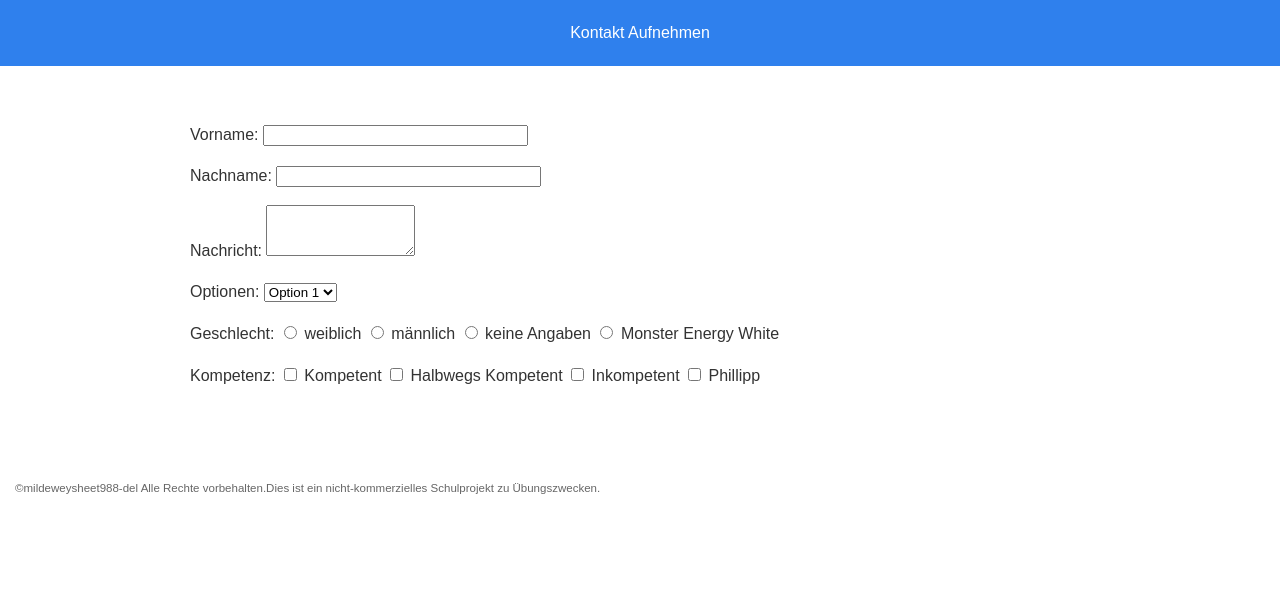
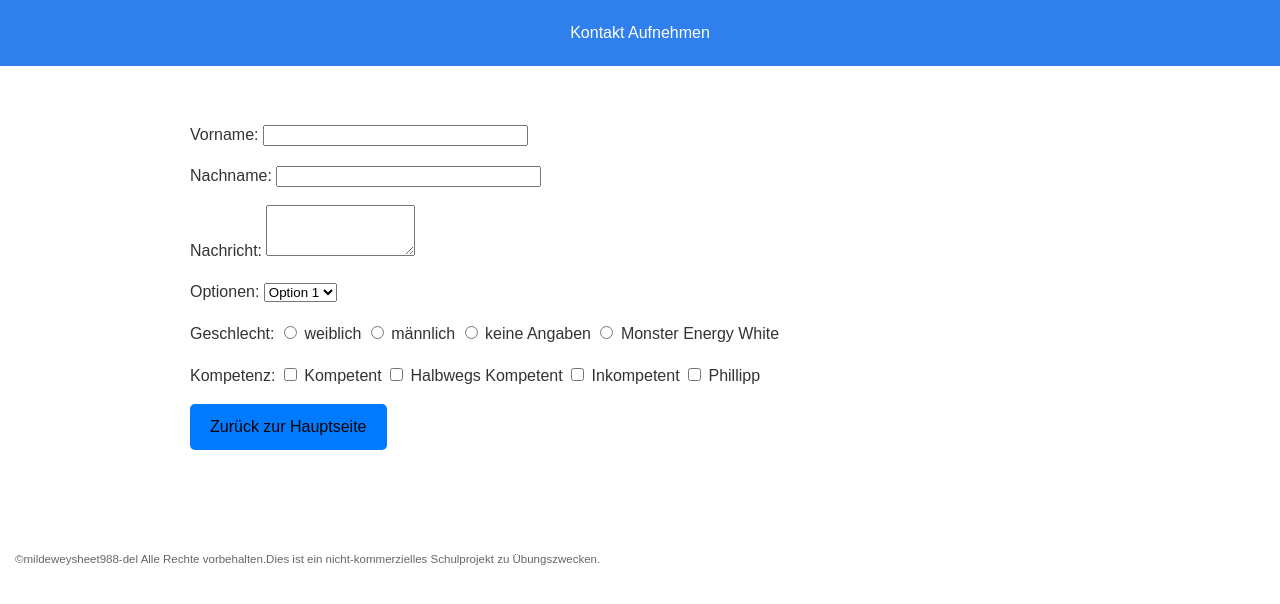
Before and after one commit to mildeweysheet988-del/IMT-Leck-Eier, a plain HTML site: page Vorgehensweise_Webseite_erstellen-Abschnitt_Kontakt_Aufnehmen.html in a window 1280 px wide. Drawn offline with Linux system fonts and the light colour scheme.

Commit message:
back to index

```diff
--- a/Vorgehensweise_Webseite_erstellen-Abschnitt_Kontakt_Aufnehmen.html
+++ b/Vorgehensweise_Webseite_erstellen-Abschnitt_Kontakt_Aufnehmen.html
@@ -39,6 +39,9 @@
             <input type="Checkbox" name="" value="v"> Inkompetent
             <input type="Checkbox" name="" value="v"> Phillipp
             </p>
+            <section>
+                <a href="index.htm" class="button">Zurück zur Hauptseite</a>
+            </section>
         </main>
     </body>
     <footer>
```
